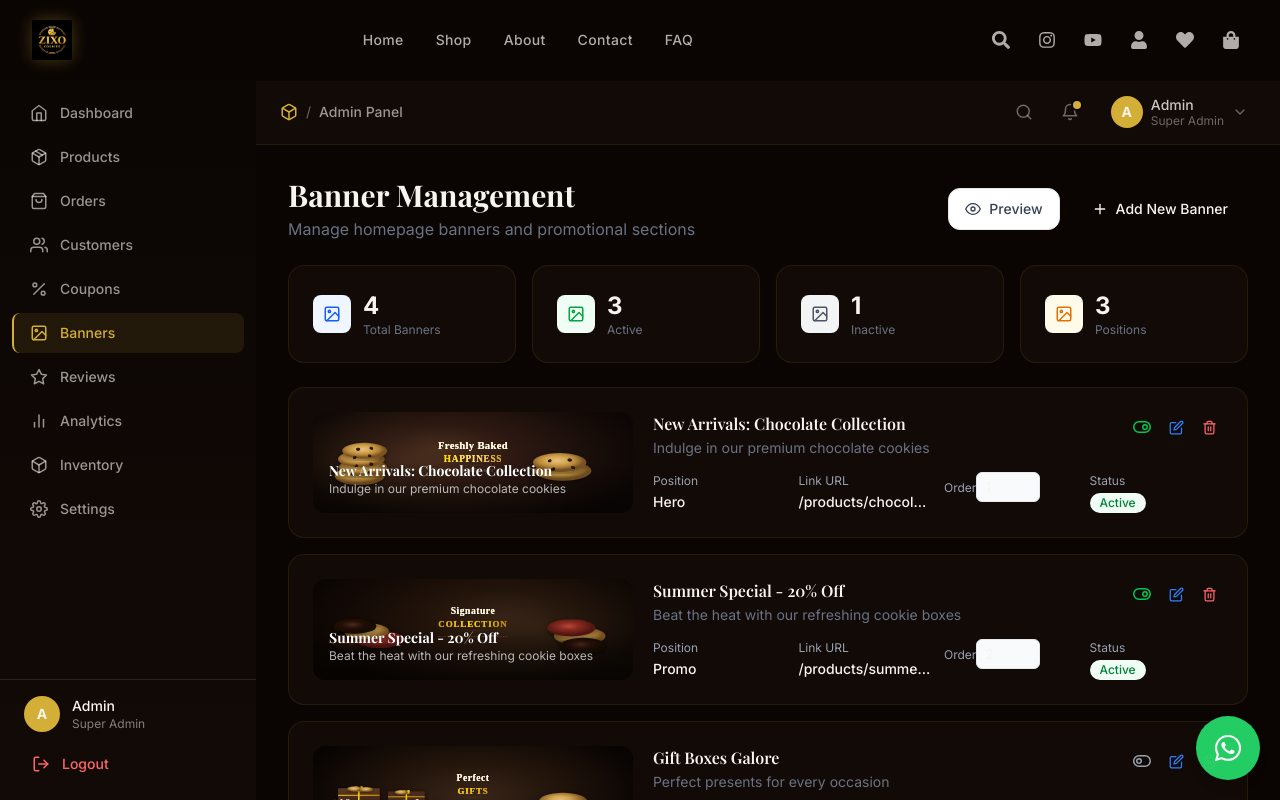
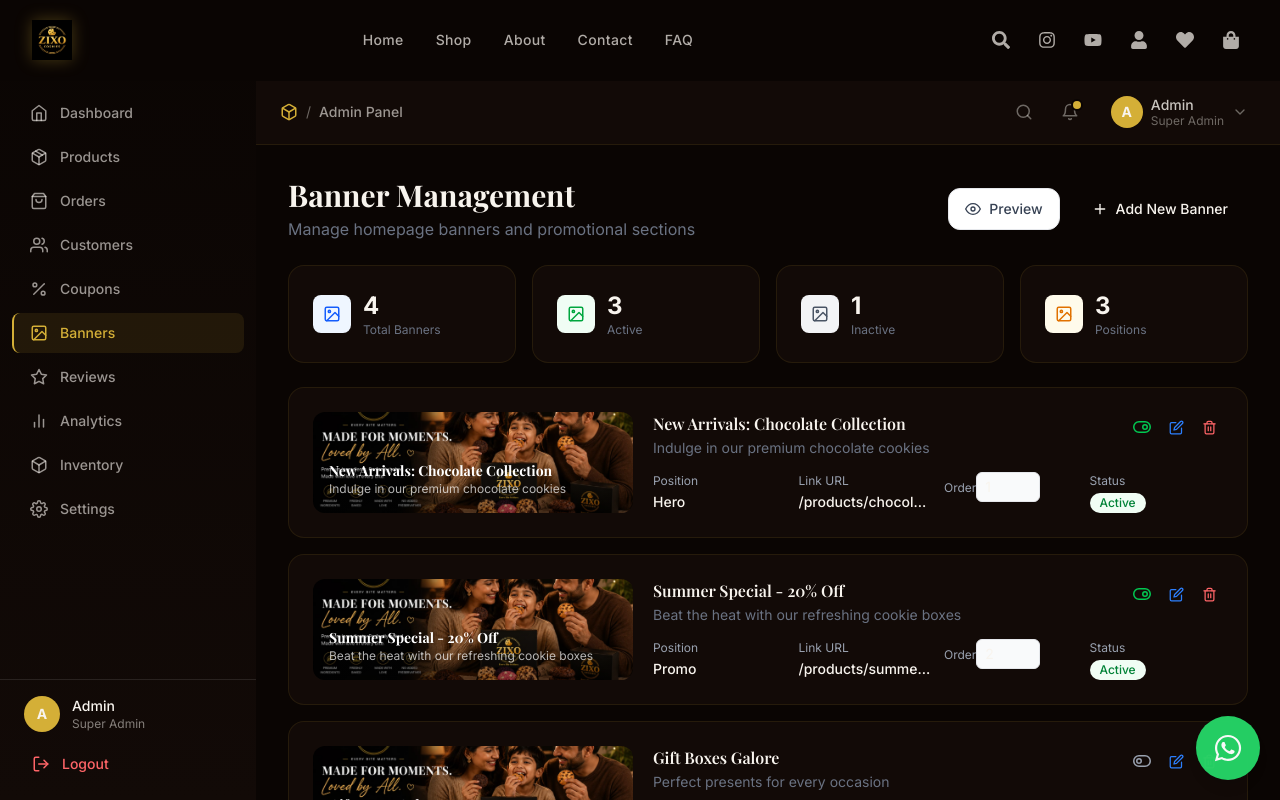
Before and after one commit to jagadeesh0417/zixo, a Next.js app: page /admin/banners in a window 1280 px wide. Shown: the top 800 px of the page. Built offline with nearby package versions, Linux system fonts and the light colour scheme; sample sign-in values are in the browser's storage; a web font is replaced by a local one.

Commit message:
Set banner.png as hero banner and admin fallback

```diff
--- a/src/app/admin/banners/page.tsx
+++ b/src/app/admin/banners/page.tsx
@@ -105,7 +105,7 @@ export default function AdminBannersPage() {
   const [showPreview, setShowPreview] = useState(false);
 
   const bannerImageUrl = (banner: typeof sampleBanners[0]) =>
-    banner.image || `/images/banners/hero-slide-${(banners.indexOf(banner) % 3) + 1}.svg`;
+    banner.image || "/images/banner.png";
 
   const fileInputRef = useRef<HTMLInputElement>(null);
   const [bannerImage, setBannerImage] = useState("");
--- a/src/components/home/HeroSection.tsx
+++ b/src/components/home/HeroSection.tsx
@@ -23,7 +23,7 @@ const slides: Slide[] = [
   {
     heading: ["Freshly Baked Happiness", "Delivered to Your Door"],
     description: "Handcrafted gourmet cookies made with premium ingredients",
-    image: "/images/banners/hero-slide-1.svg",
+    image: "/images/banner.png",
   },
   {
     heading: ["Indulge in Our", "Signature Collection"],
```
Also changed, not shown: public/images/banner.png (added).
